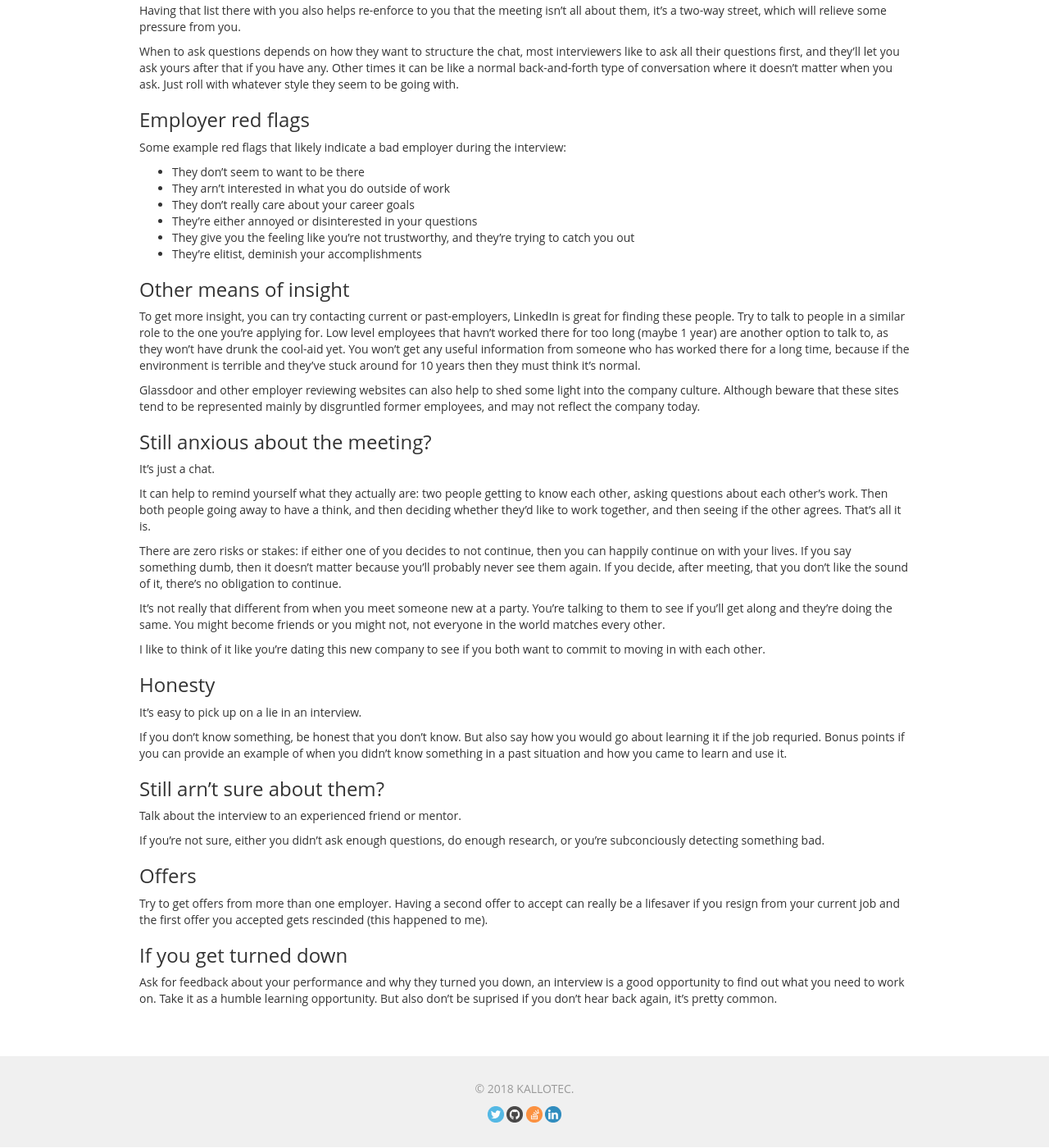
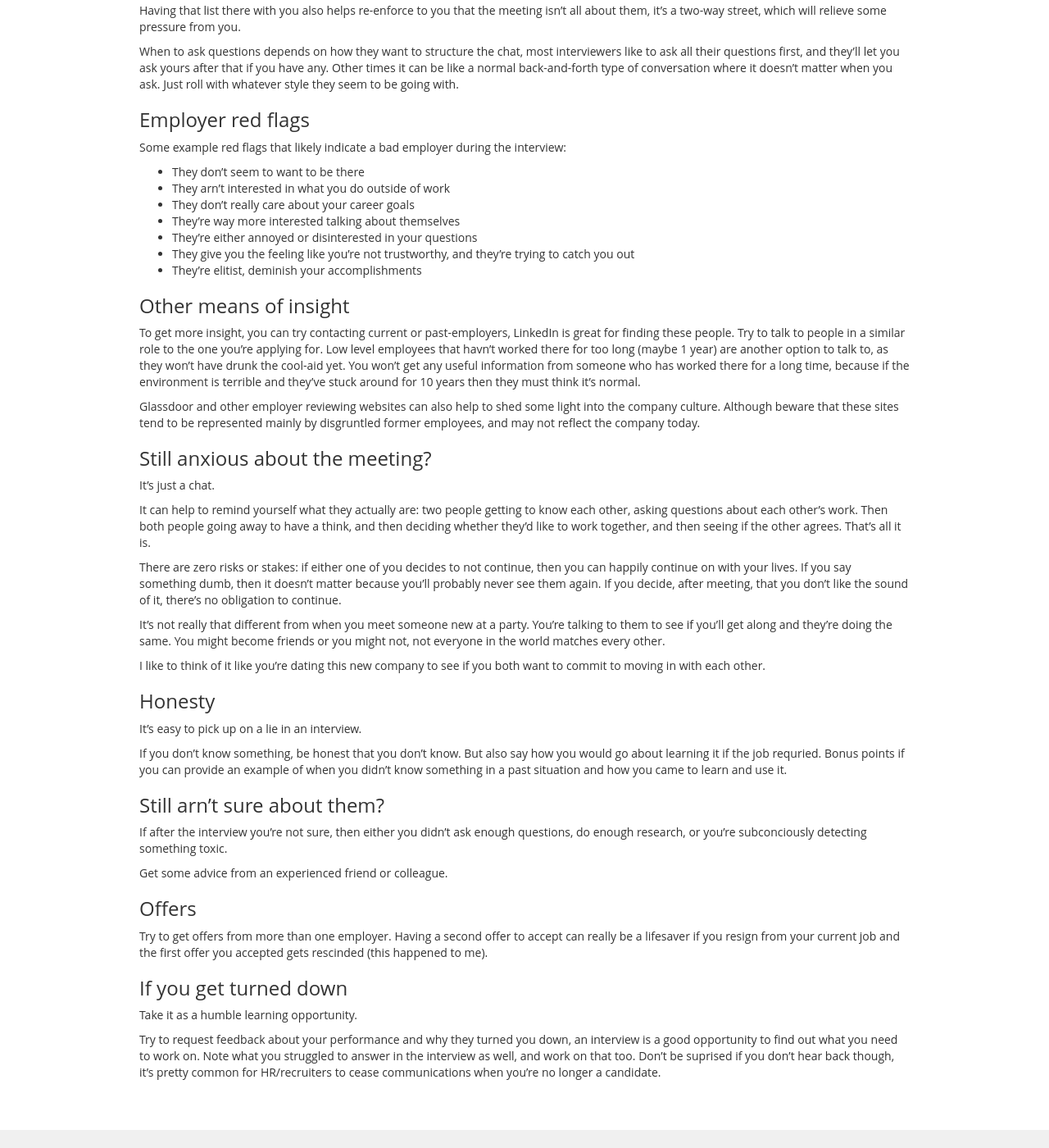
Before and after one commit to kallotec/kallotec.github.io, a Jekyll site: the page built from _posts/2018-07-30-short-guide-to-interviews.markdown, in a window 1280 px wide and 1400 px high, scrolled down 1768 px. Shown: the whole window at 82% size. Built offline with Jekyll 4.4.1, drawn with Linux system fonts in a browser that asks for light colours; some of the changed text lies outside the part shown.

Commit message:
Interview article tweaks

```diff
--- a/_posts/2018-07-30-short-guide-to-interviews.markdown
+++ b/_posts/2018-07-30-short-guide-to-interviews.markdown
@@ -39,7 +39,7 @@ Here are a few non-industry specific examples:
 
 Then search and rehearse a bunch of industry specific ones relating to the role you're applying for. For example "common programming interview questions".
 
-This helps prevent feeling off-guard and panic'y, and helps better organize your thoughts and feel more confident on the day.
+This helps prevent feeling off-guard and panic'y for the curve balls, and helps better organize your thoughts and feel more confident on the day.
 
 If they ask any of these, remember that they normally aren't trying to "catch you out", they most likely have no idea what to ask and simply Googled the same stuff as above.
 
@@ -82,6 +82,7 @@ Some example red flags that likely indicate a bad employer during the interview:
 - They don't seem to want to be there
 - They arn't interested in what you do outside of work
 - They don't really care about your career goals
+- They're way more interested talking about themselves
 - They're either annoyed or disinterested in your questions
 - They give you the feeling like you're not trustworthy, and they're trying to catch you out
 - They're elitist, deminish your accomplishments
@@ -112,9 +113,9 @@ If you don't know something, be honest that you don't know. But also say how you
 
 ### Still arn't sure about them?
 
-Talk about the interview to an experienced friend or mentor.
+If after the interview you're not sure, then either you didn't ask enough questions, do enough research, or you're subconciously detecting something toxic.
 
-If you're not sure, either you didn't ask enough questions, do enough research, or you're subconciously detecting something bad.
+Get some advice from an experienced friend or colleague.
 
 ### Offers
 
@@ -122,4 +123,6 @@ Try to get offers from more than one employer. Having a second offer to accept c
 
 ### If you get turned down
 
-Ask for feedback about your performance and why they turned you down, an interview is a good opportunity to find out what you need to work on. Take it as a humble learning opportunity. But also don't be suprised if you don't hear back again, it's pretty common.
+Take it as a humble learning opportunity.
+
+Try to request feedback about your performance and why they turned you down, an interview is a good opportunity to find out what you need to work on. Note what you struggled to answer in the interview as well, and work on that too. Don't be suprised if you don't hear back though, it's pretty common for HR/recruiters to cease communications when you're no longer a candidate.
```
Also changed, not shown: other parts of _posts/2018-07-30-short-guide-to-interviews.markdown (+1 -1 lines), 1 other file.
